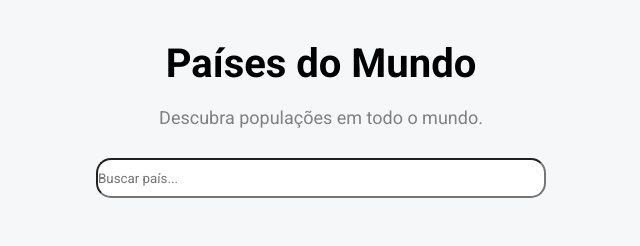
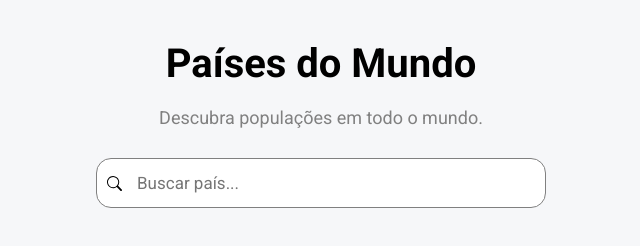
Before and after one commit to Mattycrv/rest-countries, a plain HTML site: page index.html in a window 1280 px wide. Shown: the whole page, without its empty margins (319-959 px from the left). Drawn offline with nearby package versions, Linux system fonts and the light colour scheme; no server answers.

Commit message:
Projeto finalizado

```diff
--- a/assets/css/style.css
+++ b/assets/css/style.css
@@ -19,10 +19,16 @@ header h6 {
 }
 
 input {
+    background-image: url('../images/search.svg');
+    background-repeat: no-repeat;
+    background-position: 10px center;
+    background-size: 1.5rem;
+    font-size: 1.7rem;
+    padding-left: 40px;
     max-width: 450px;
-    width: 100%;
     width: 80%;
-    height: 40px;
+    height: 50px;
+    border: 1px solid grey;
     border-radius: 15px;
 }
 
@@ -35,7 +41,6 @@ main {
     max-width: 300px;
     width: 100%;
     padding: 20px;
-    margin-bottom: 20px;
     border-radius: 10px;
 }
 
```
Also changed, not shown: assets/images/search.svg (added).
